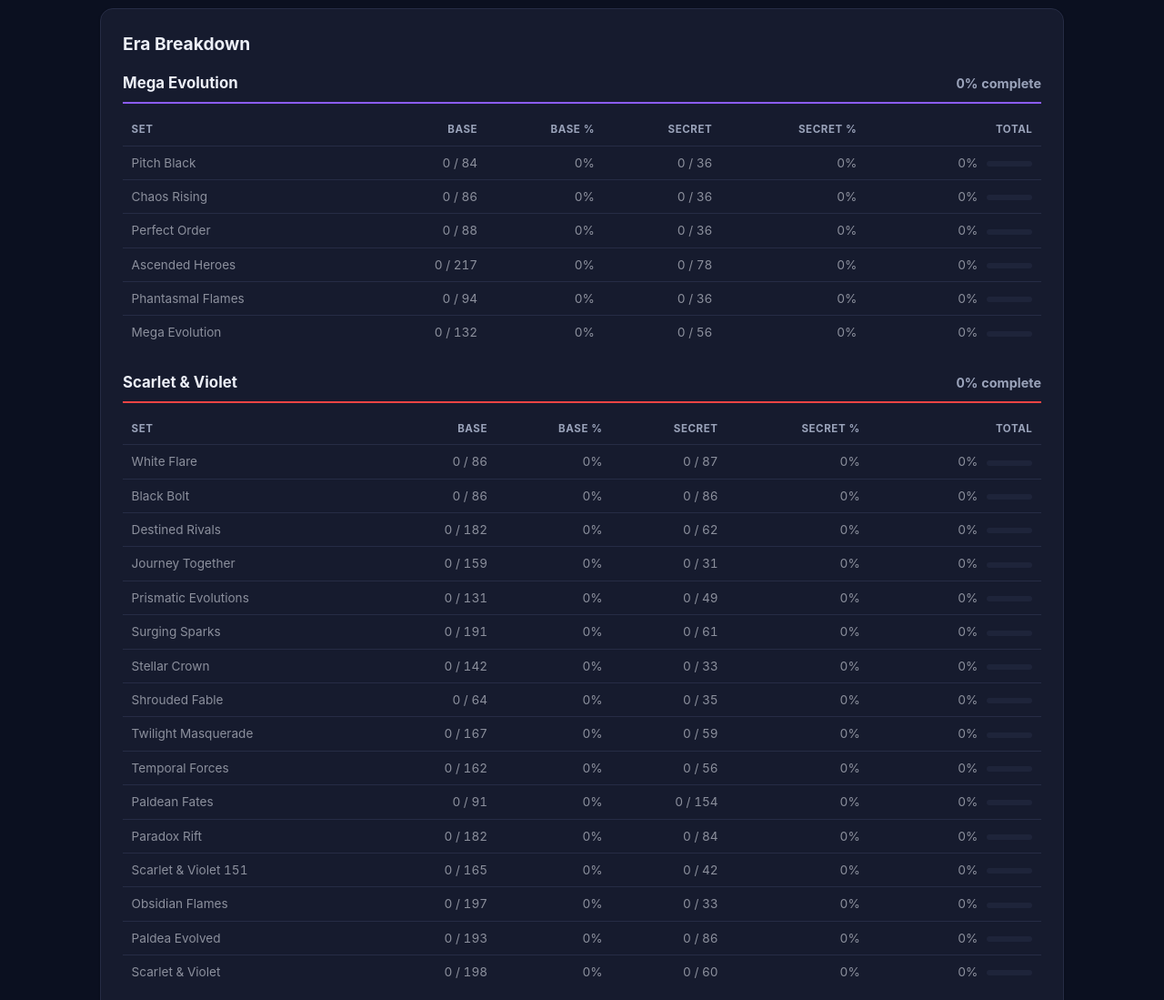
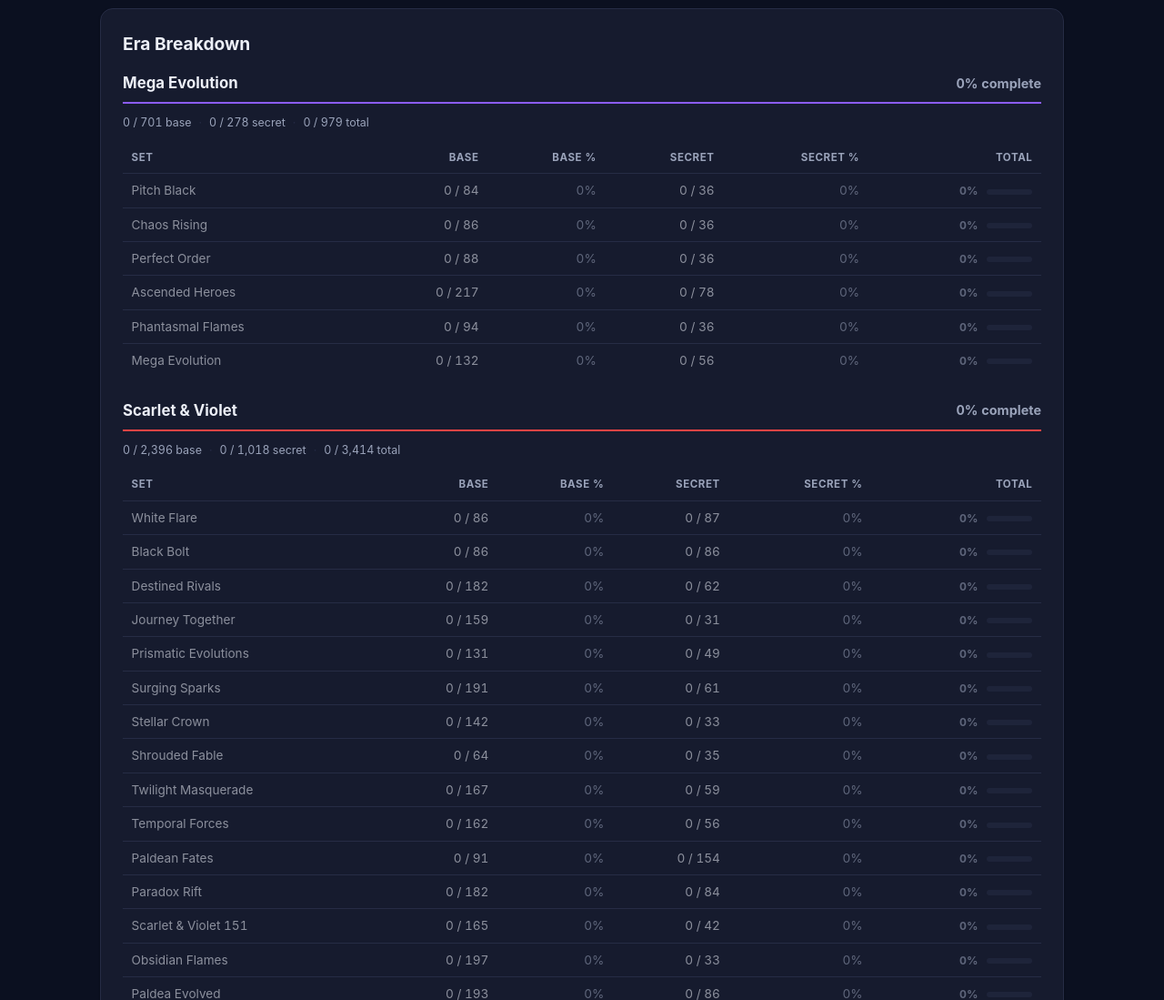
Before and after one commit to break7533/PokeTrack, a plain HTML site: page stats.html in a window 1280 px wide. Shown: the part 1160-2259 px from the top of the page at 91% size. Drawn offline with nearby package versions, Linux system fonts and the light colour scheme.

Commit message:
Enhance era breakdown: coloured percentages, sorting, and summaries
- Colour-code all percentage cells (red/amber/green/bold green)
- Colour era header completion percentage to match progress scale
- Add era summary line with raw card counts (base · secret · total)
- Sort sets within each era by total completion (highest first)
- Highlight 'almost done' sets (90-99%) with amber accent row
- Make Total column bolder with emphasized percentage text
- Add new 'pct--almost' tier for 90-99% range

```diff
--- a/css/stats.css
+++ b/css/stats.css
@@ -177,13 +177,6 @@
   font-weight: 700;
 }
 
-.era-detail__percent {
-  font-size: 0.9rem;
-  font-weight: 700;
-  color: var(--color-text-muted);
-  font-variant-numeric: tabular-nums;
-}
-
 .era-detail__table {
   width: 100%;
   border-collapse: collapse;
@@ -229,12 +222,81 @@
   font-weight: 700;
 }
 
+.era-detail__table tr[data-status="almost"] td:first-child {
+  color: var(--progress-mid);
+  font-weight: 600;
+}
+
+.era-detail__table tr[data-status="almost"] {
+  background: rgba(245, 158, 11, 0.04);
+}
+html[data-theme="dark"] .era-detail__table tr[data-status="almost"] {
+  background: rgba(245, 158, 11, 0.06);
+}
+
 .era-detail__table tr[data-status="started"] td:first-child {
   color: var(--color-text);
 }
 
 .era-detail__table tr[data-status="untouched"] {
   opacity: 0.55;
+}
+
+/* ---------- Percentage colour classes ---------- */
+
+.pct--complete {
+  color: var(--progress-complete);
+  font-weight: 700;
+}
+.pct--almost {
+  color: var(--progress-high);
+  font-weight: 600;
+}
+.pct--high {
+  color: var(--progress-high);
+}
+.pct--mid {
+  color: var(--progress-mid);
+}
+.pct--low {
+  color: var(--progress-low);
+}
+.pct--zero {
+  color: var(--color-text-muted);
+}
+
+/* Era header percent inherits the colour classes above */
+.era-detail__percent {
+  font-size: 0.9rem;
+  font-weight: 700;
+  font-variant-numeric: tabular-nums;
+}
+
+/* ---------- Era summary line ---------- */
+
+.era-detail__summary {
+  display: flex;
+  flex-wrap: wrap;
+  align-items: center;
+  gap: 0.25rem 0.5rem;
+  font-size: 0.78rem;
+  color: var(--color-text-muted);
+  margin-bottom: 0.75rem;
+  font-variant-numeric: tabular-nums;
+}
+
+.era-detail__summary-sep {
+  color: var(--color-border);
+}
+
+/* ---------- Total column emphasis ---------- */
+
+.era-detail__total-cell {
+  white-space: nowrap;
+}
+
+.era-detail__total-cell strong {
+  font-size: 0.9em;
 }
 
 /* Per-row mini progress bar */
--- a/js/stats.js
+++ b/js/stats.js
@@ -379,12 +379,24 @@
       name.textContent = era.name;
 
       const pctEl = document.createElement("span");
-      pctEl.className = "era-detail__percent";
+      pctEl.className = "era-detail__percent " + pctColorClass(era.totalPct);
       pctEl.textContent = era.totalPct + "% complete";
 
       header.appendChild(name);
       header.appendChild(pctEl);
       section.appendChild(header);
+
+      // Era summary line
+      const summary = document.createElement("div");
+      summary.className = "era-detail__summary";
+      summary.innerHTML =
+        `<span>${era.baseCollected.toLocaleString()} / ${era.baseTotal.toLocaleString()} base</span>` +
+        `<span class="era-detail__summary-sep">·</span>` +
+        (era.secretTotal > 0
+          ? `<span>${era.secretCollected.toLocaleString()} / ${era.secretTotal.toLocaleString()} secret</span><span class="era-detail__summary-sep">·</span>`
+          : "") +
+        `<span>${era.totalCollected.toLocaleString()} / ${era.totalCards.toLocaleString()} total</span>`;
+      section.appendChild(summary);
 
       // Table
       const table = document.createElement("table");
@@ -401,10 +413,14 @@
       </tr>`;
       table.appendChild(thead);
 
+      // Sort sets by total completion (highest first)
+      const sortedSets = era.sets.slice().sort((a, b) => b.totalPct - a.totalPct);
+
       const tbody = document.createElement("tbody");
-      era.sets.forEach((set) => {
+      sortedSets.forEach((set) => {
         const tr = document.createElement("tr");
         if (set.isComplete) tr.dataset.status = "complete";
+        else if (set.totalPct >= 90) tr.dataset.status = "almost";
         else if (set.isStarted) tr.dataset.status = "started";
         else tr.dataset.status = "untouched";
 
@@ -413,11 +429,11 @@
         tr.innerHTML = `
           <td>${escapeHtml(set.name)}</td>
           <td>${set.baseCollected} / ${set.baseTotal}</td>
-          <td>${set.basePct}%</td>
+          <td class="${pctColorClass(set.basePct)}">${set.basePct}%</td>
           <td>${set.secretTotal > 0 ? set.secretCollected + " / " + set.secretTotal : "—"}</td>
-          <td>${set.secretTotal > 0 ? set.secretPct + "%" : "—"}</td>
-          <td>
-            ${set.totalPct}%
+          <td class="${set.secretTotal > 0 ? pctColorClass(set.secretPct) : ""}">${set.secretTotal > 0 ? set.secretPct + "%" : "—"}</td>
+          <td class="era-detail__total-cell">
+            <strong class="${pctColorClass(set.totalPct)}">${set.totalPct}%</strong>
             <span class="mini-bar"><span class="mini-bar__fill" style="width:${set.totalPct}%;background:${barColor}"></span></span>
           </td>
         `;
@@ -428,6 +444,15 @@
       section.appendChild(table);
       container.appendChild(section);
     });
+  }
+
+  function pctColorClass(pct) {
+    if (pct >= 100) return "pct--complete";
+    if (pct >= 90) return "pct--almost";
+    if (pct >= 67) return "pct--high";
+    if (pct >= 34) return "pct--mid";
+    if (pct > 0) return "pct--low";
+    return "pct--zero";
   }
 
   function getBarColor(pct) {
```
